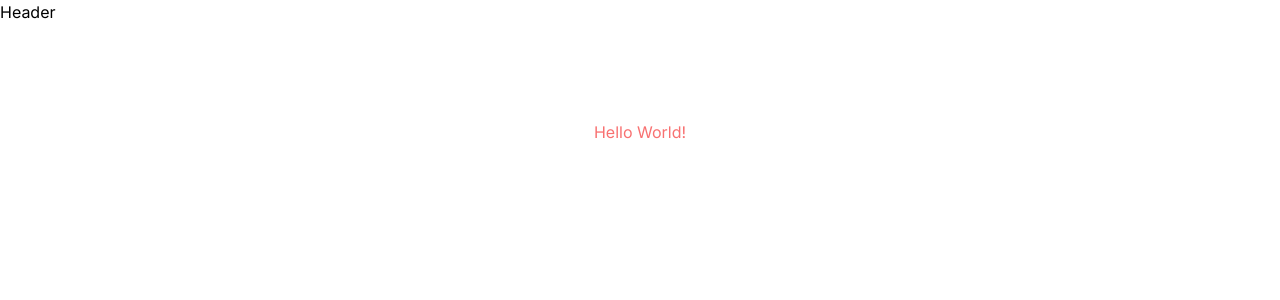
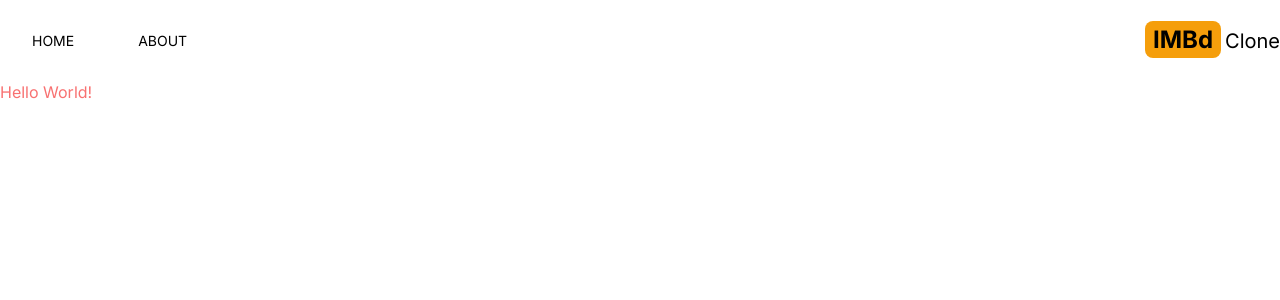
Before and after one commit to ashish-singh09/IMDb, a Next.js app: page / in a window 1280 px wide. Shown: the top 300 px of the page. Built offline with nearby package versions, Linux system fonts and the light colour scheme.

Commit message:
Create header section

```diff
--- a/package.json
+++ b/package.json
@@ -16,6 +16,7 @@
     "postcss": "8.4.24",
     "react": "18.2.0",
     "react-dom": "18.2.0",
+    "react-icons": "^4.9.0",
     "tailwindcss": "3.3.2"
   }
 }
--- a/src/app/components/Header.js
+++ /dev/null
@@ -1,5 +0,0 @@
-export default function Header() {
-  return (
-    <div>Header</div>
-  )
-}
--- a/src/app/layout.js
+++ b/src/app/layout.js
@@ -1,8 +1,9 @@
-import Header from './components/Header'
 import './globals.css'
 import { Inter } from 'next/font/google'
+import Header from '@/components/Header';
+import MenuItem from '@/components/MenuItem';
 
-const inter = Inter({ subsets: ['latin'] })
+const inter = Inter({ subsets: ['latin'] });
 
 export const metadata = {
   title: 'IMDb Clone',
@@ -13,10 +14,13 @@
   return (
     <html lang="en">
 
-      {/* Header */}
-      <Header />
+      <body className={inter.className}>
 
-      <body className={inter.className}>{children}</body>
+        {/* Header */}
+        <Header />
+
+        {children}
+      </body>
     </html>
   )
 }
--- a/src/app/page.js
+++ b/src/app/page.js
@@ -1,7 +1,8 @@
 export default function Home() {
   return (
-    <main className="flex min-h-screen flex-col items-center justify-between p-24">
-      <h1 className='text-red-400'>Hello World!</h1>
-    </main>
+    // <main className="flex min-h-screen flex-col items-center justify-between p-24">
+    //   <h1 className='text-red-400'>Hello World!</h1>
+    // </main>
+    <h1 className='text-red-400'>Hello World!</h1>
   )
 }
--- /dev/null
+++ b/src/components/Header.jsx
@@ -0,0 +1,23 @@
+import Link from "next/link"
+import MenuItem from "./MenuItem"
+import { AiFillHome } from "react-icons/ai"
+import { BsFillInfoCircleFill } from "react-icons/bs"
+
+export default function Header() {
+  return (
+    <div className="flex justify-between mx-2 sm:mx-auto items-center py-6">
+      <div className="flex">
+        <MenuItem address="/" title="HOME" Icon={AiFillHome} />
+        <MenuItem address="/about" title="ABOUT" Icon={BsFillInfoCircleFill} />
+      </div>
+      <div>
+        <Link href={"/"}>
+          <h2 className="text-2xl">
+            <span className="font-bold bg-amber-500 py-1 px-2 rounded-lg mr-1">IMBd</span>
+            <span className="text-xl hidden sm:inline">Clone</span>
+          </h2>
+        </Link>
+      </div>
+    </div>
+  )
+}
--- /dev/null
+++ b/src/components/MenuItem.jsx
@@ -0,0 +1,12 @@
+import Link from "next/link";
+
+export default function MenuItem({address, title, Icon}) {
+  return (
+    <div>
+      <Link href={address} className="mx-4 lg:mx-6 hover:text-amber-600">
+        <Icon className="text-2xl sm:hidden mx-4" />
+        <p className="hidden sm:inline mx-2 text-sm">{title}</p>
+      </Link>
+    </div>
+  )
+}
```
Also changed, not shown: 2 other files (tests, documents, lock files or other folders).
